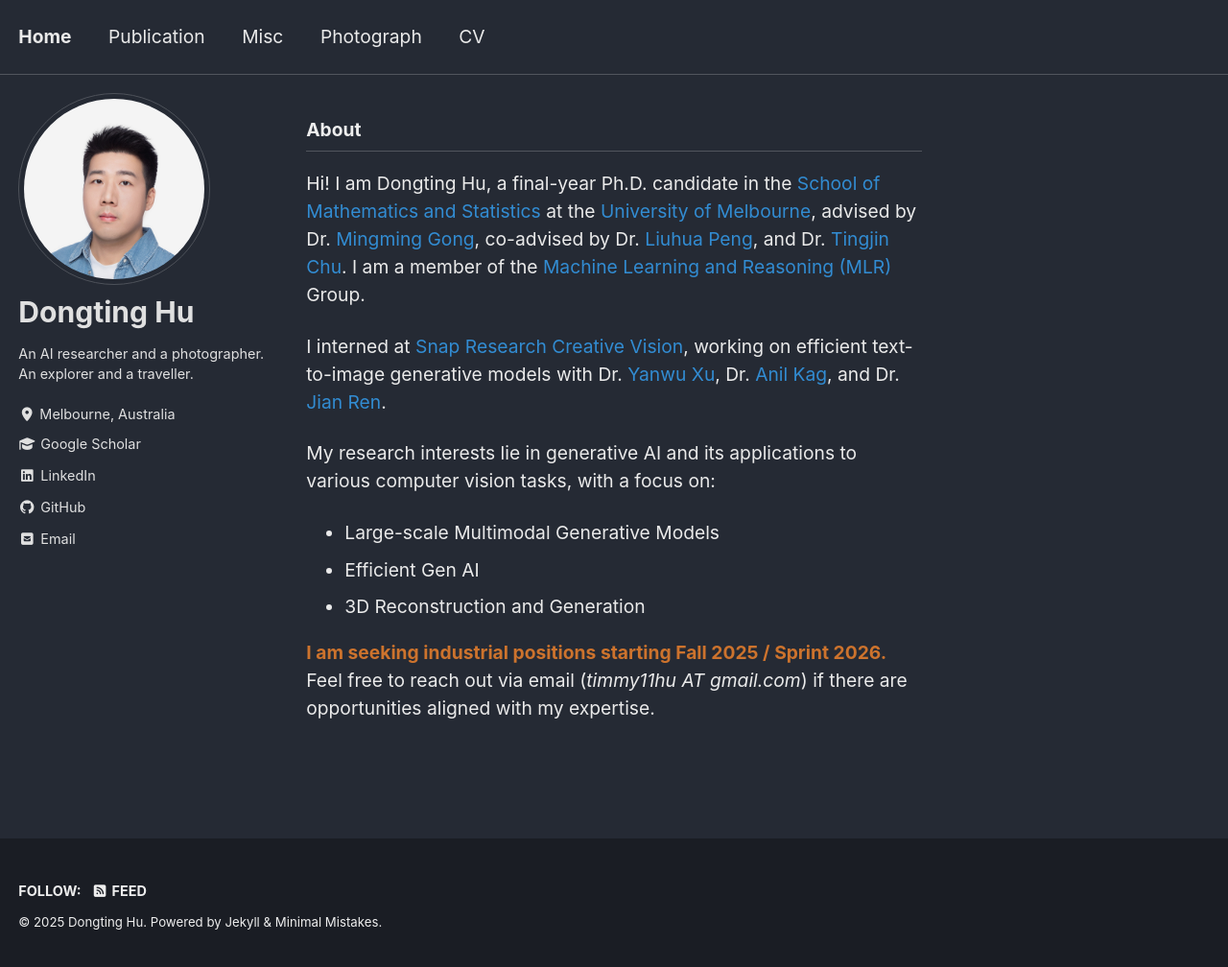
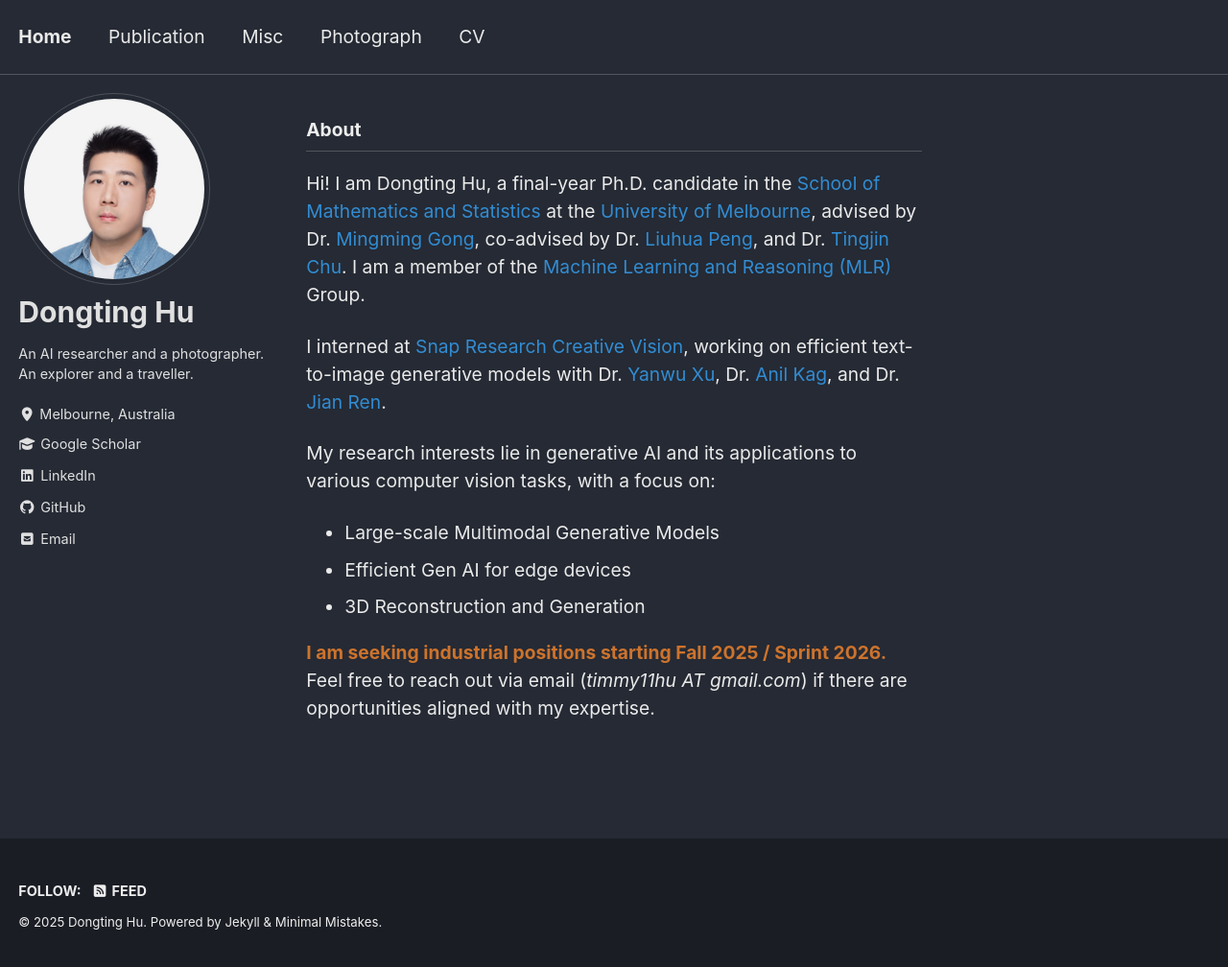
Before and after one commit to timmy11hu/timmy11hu.github.io, a Jekyll site: the page built from index.html, in a window 1280 px wide and 1010 px high. Shown: the whole window at 96% size. Built offline with Jekyll 4.4.1, drawn with Linux system fonts in a browser that asks for light colours; cached includes are drawn as plain includes; the list of posts is cut into pages by our own code.

Commit message:
Update home.html

```diff
--- a/_layouts/home.html
+++ b/_layouts/home.html
@@ -31,7 +31,7 @@ layout: archive
 <p>My research interests lie in generative AI and its applications to various computer vision tasks, with a focus on:</p>
 <ul>
   <li>Large-scale Multimodal Generative Models</li>
-  <li>Efficient Gen AI</li>
+  <li>Efficient Gen AI for edge devices</li>
   <li>3D Reconstruction and Generation</li>
 </ul>
 
```
